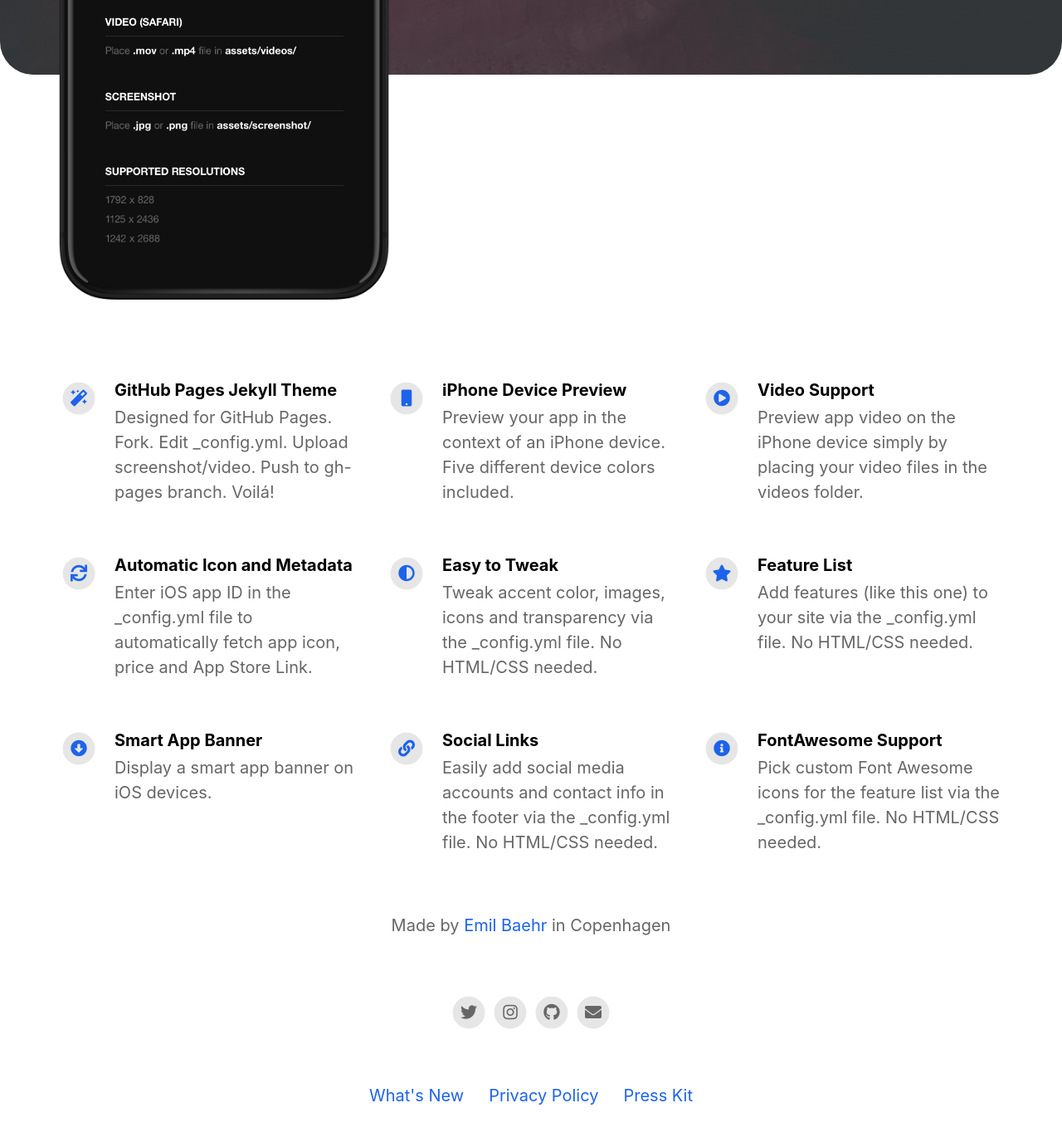
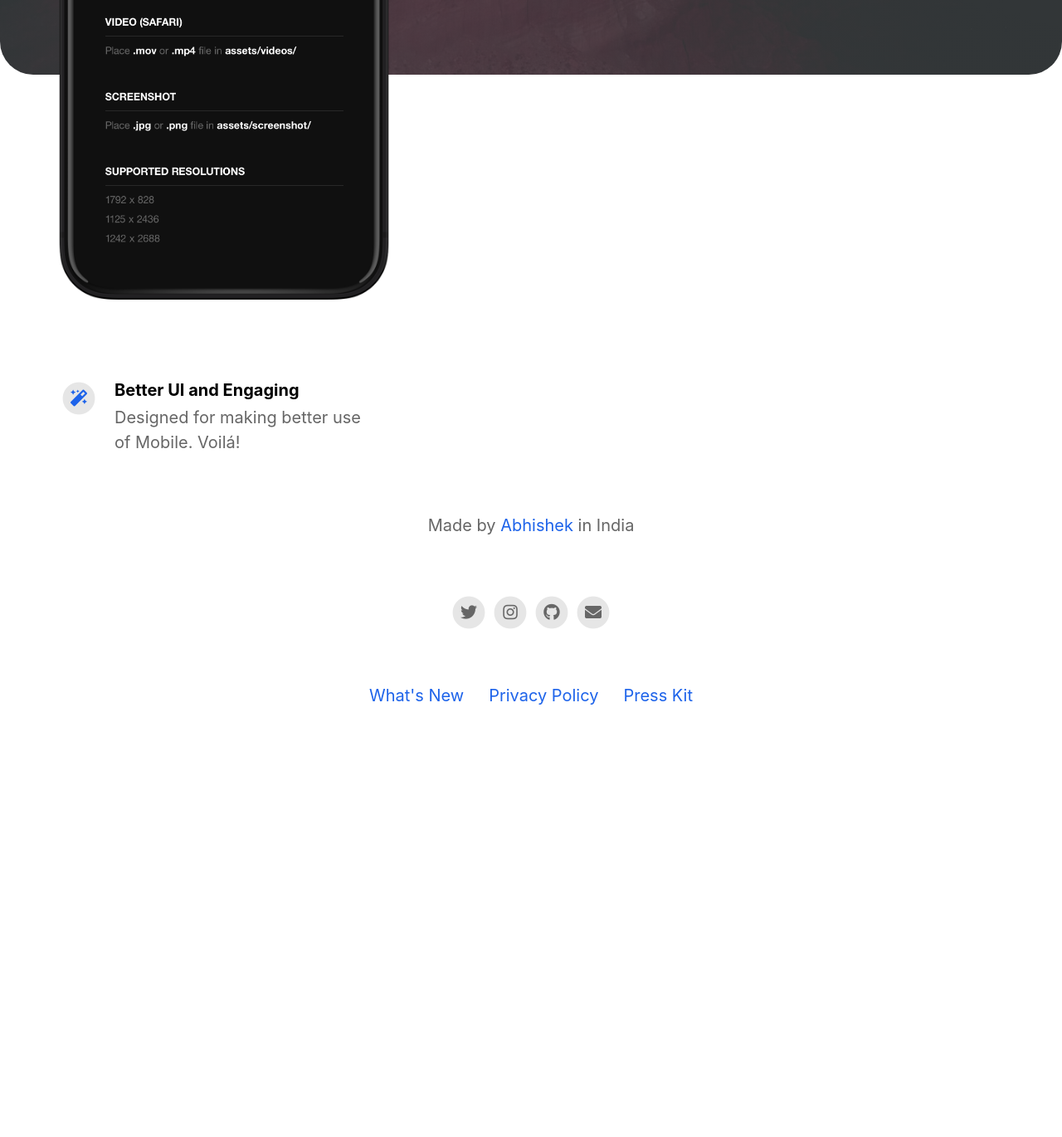
Before and after one commit to 0u4/test, a Jekyll site: the page built from index.html, in a window 1280 px wide and 1400 px high, scrolled down 624 px. Shown: the top 1370 px of the window at 83% size. Built offline with Jekyll 4.4.1, drawn with Linux system fonts in a browser that asks for light colours; nearby versions of some CDN libraries; after the commit the page ends 1542 px from its top, so only the background shows below that; some of the changed text lies outside the part shown.

Commit message:
Update _config.yml

```diff
--- a/_config.yml
+++ b/_config.yml
@@ -7,27 +7,27 @@ ios_app_country                           : us
 
 appstore_link                             :                                           # Automatically populates if not set and if iOS app ID is set. Otherwise enter manually.
 playstore_link                            :                                           # Enter Google Play Store URL.
-presskit_download_link                    : https://emilbaehr.com                                          # Enter a link to downloadable file or (e.g. public Dropbox link to a .zip file).
+presskit_download_link                    : https://sharkaby.com                                          # Enter a link to downloadable file or (e.g. public Dropbox link to a .zip file).
                                                                                       # Or upload your press kit file to assets and set path accordingly (e.g. "assets/your_press_kit.zip").
 
 app_icon                                  : # assets/appicon.png                      # Automatically populates if not set and if iOS app ID is set.  Otherwise enter path to icon file manually.
 app_name                                  :                                           # Automatically populates if not set and if iOS app ID is set.  Otherwise enter manually.
 app_price                                 :                                           # Automatically populates if not set and if iOS app ID is set.  Otherwise enter manually.
-app_description                           : Write a short tagline for your app.
+app_description                           : App to not change but un-clutter the life.
 
 enable_smart_app_banner                   : true                                      # Set to true to show a smart app banner at top of page on mobile devices.
 
 
 
 # Information About Yourself
-your_name                                 : Emil Baehr
-your_link                                 : https://emilbaehr.com
-your_city                                 : Copenhagen
-email_address                             : emil.baehr@gmail.com
+your_name                                 : Abhishek
+your_link                                 : https://sharkaby.com
+your_city                                 : India
+email_address                             : sharkaby.com
 facebook_username                         :
-instagram_username                        : ebaehr
-twitter_username                          : ebaehr
-github_username                           : emilbaehr
+instagram_username                        : sharkaby
+twitter_username                          : sharkaby
+github_username                           : sharkaby
 youtube_username                          :
 
 
@@ -35,41 +35,9 @@ youtube_username                          :
 # Feature List                            Edit, add or remove features to be presented.
 features                                  :
 
-  - title                                 : GitHub Pages Jekyll Theme
-    description                           : Designed for GitHub Pages. Fork. Edit _config.yml. Upload screenshot/video. Push to gh-pages branch. Voilá!
+  - title                                 : Better UI and Engaging
+    description                           : Designed for making better use of Mobile. Voilá!
     fontawesome_icon_name                 : magic
-
-  - title                                 : iPhone Device Preview
-    description                           : Preview your app in the context of an iPhone device. Five different device colors included.
-    fontawesome_icon_name                 : mobile
-
-  - title                                 : Video Support
-    description                           : Preview app video on the iPhone device simply by placing your video files in the videos folder.
-    fontawesome_icon_name                 : play-circle
-
-  - title                                 : Automatic Icon and Metadata
-    description                           : Enter iOS app ID in the _config.yml file to automatically fetch app icon, price and App Store Link.
-    fontawesome_icon_name                 : sync
-
-  - title                                 : Easy to Tweak
-    description                           : Tweak accent color, images, icons and transparency via the _config.yml file. No HTML/CSS needed.
-    fontawesome_icon_name                 : adjust
-
-  - title                                 : Feature List
-    description                           : Add features (like this one) to your site via the _config.yml file. No HTML/CSS needed.
-    fontawesome_icon_name                 : star
-
-  - title                                 : Smart App Banner
-    description                           : Display a smart app banner on iOS devices.
-    fontawesome_icon_name                 : arrow-alt-circle-down
-
-  - title                                 : Social Links
-    description                           : Easily add social media accounts and contact info in the footer via the _config.yml file. No HTML/CSS needed.
-    fontawesome_icon_name                 : link
-
-  - title                                 : FontAwesome Support
-    description                           : Pick custom Font Awesome icons for the feature list via the _config.yml file. No HTML/CSS needed.
-    fontawesome_icon_name                 : info-circle
 
   - title                                 : # New Feature Title
     description                           : # New Feature Description
```
